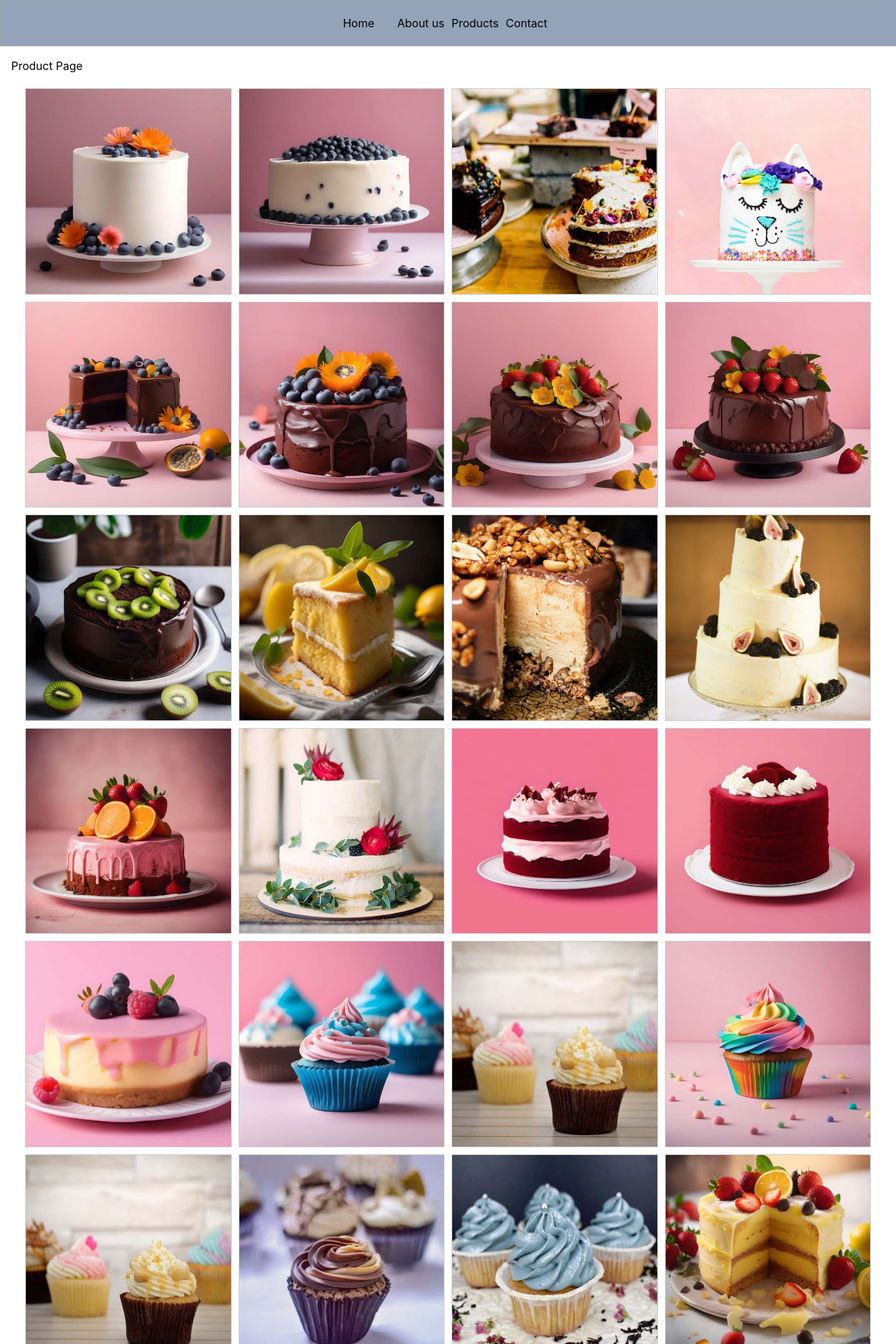
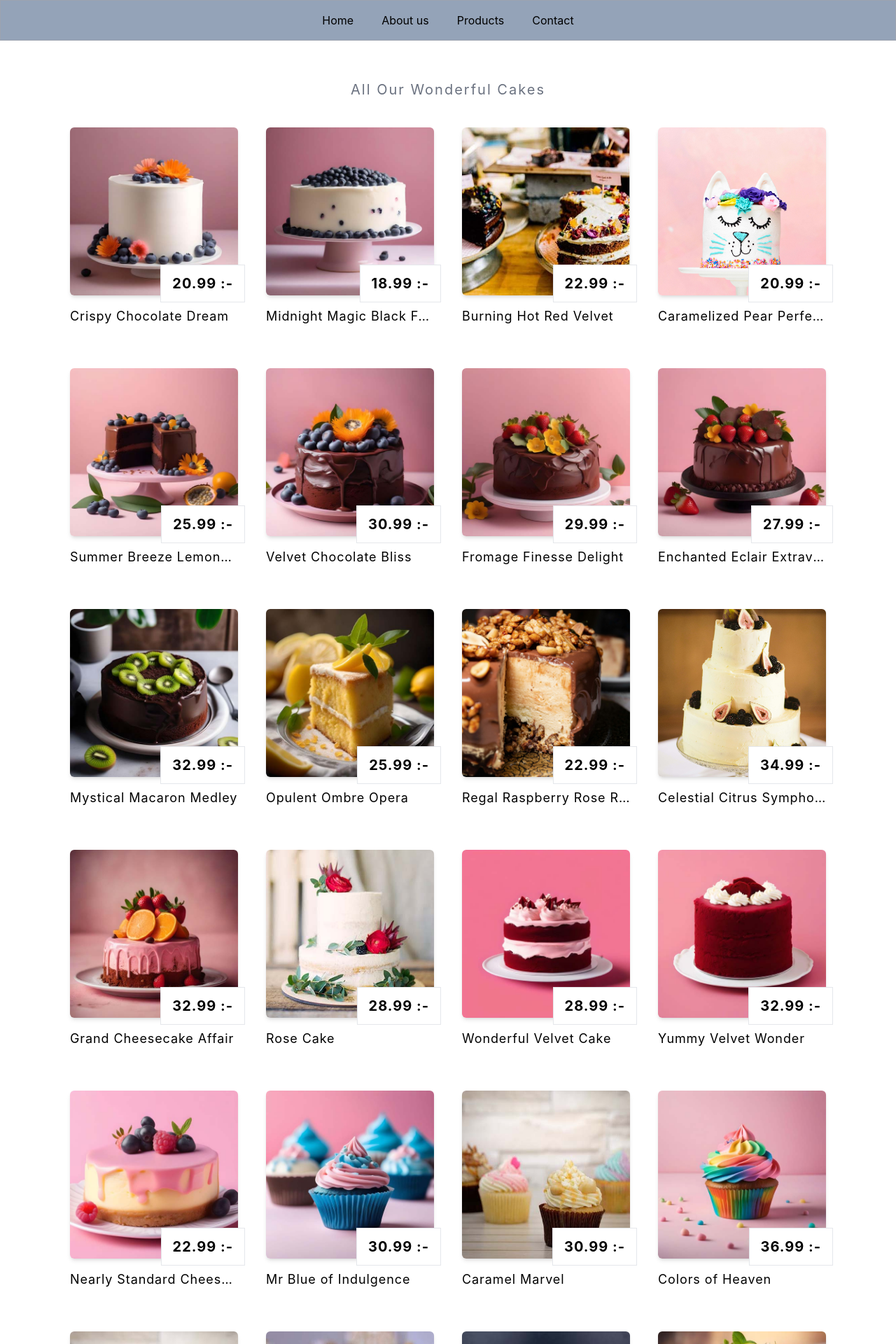
Before and after one commit to publicprofilelily/GroupBlue, a React (Create React App) app in the folder shop/: page /products in a window 1280 px wide. Shown: the top 1920 px of the page at 70% size. Built offline with nearby package versions, Linux system fonts and the light colour scheme.

Commit message:
updated product grid with design, prices and title

```diff
--- a/shop/src/components/Header.js
+++ b/shop/src/components/Header.js
@@ -1,7 +1,7 @@
 
 
 export default function Header({ children }) {
-  return <div className="flex justify-center bg-slate-400 border-[1px] border-gray-400">
+  return <div className="flex justify-center bg-slate-400 border-[1px] border-gray-400 p-4">
     {children}
   </div>
 
--- a/shop/src/components/grid/Grid.js
+++ b/shop/src/components/grid/Grid.js
@@ -1,16 +1,25 @@
 import React from 'react';
-import './Grid.css';
-import data from './../../assets/cake_description.json';
+//import './Grid.css';
+import data from './../../data/cakes.json';
 
 function Grid() {
 
-  return <div class="grid gap-4">
+  return <div class="grid grid-cols-4 gap-10">
     {data.map(cake => (
-      <div key={cake.picture} className="grid-item">
-        <img src={cake.picture} alt={`Cake ${cake.name}`} style={{ width: '100%', maxHeight: '300px', objectFit: 'cover' }} />
-      </div>
-    ))}
-  </div>
+      <div key={cake.picture} className="grid-item ">
+        <div class=" bg-white  duration-500 hover:scale-105 hover:shadow-xl relative">
+          <img src={cake.picture} alt={`Cake ${cake.name}`} class="object-cover rounded-md w-60 shadow-md rounded-md" />
+          <div class="px-4 py-3 font-bold absolute right-[-10px] bg-white p-1 border-[1px] bottom-[-10px]">
+            <p class="text-xl block tracking-wider text-shadow">{cake.price} :-</p>
+          </div>
+        </div>
+        <div class="w-60">
+          <p class="pt-4 pb-[20px] truncate text-lg tracking-wider shadow-pink-950">{cake.name}</p>
+        </div>
+      </div >
+    ))
+    }
+  </div >
 }
 
 export default Grid;
--- a/shop/src/assets/cake_description.json
+++ b/shop/src/data/cakes.json
@@ -1,156 +1,156 @@
 [
   {
-    "name": "cake_blueberry_1",
+    "name": "Crispy Chocolate Dream",
     "price": 20.99,
     "description": "Decadent chocolate cake made with premium cocoa.",
     "picture": "images/cake_blueberry_1.jpg"
   },
   {
-    "name": "cake_blueberry_2",
+    "name": "Midnight Magic Black Forest",
     "price": 18.99,
     "description": " Delve into the enchantment of the night with this rich chocolate cake, layered with dark cherry compote and whipped cream, then elegantly wrapped in dark chocolate shavings.",
     "picture": "images/cake_blueberry_2.jpg"
   },
   {
-    "name": "cake_carrot",
+    "name": "Burning Hot Red Velvet",
     "price": 22.99,
     "description": " Indulge in the opulence of this moist velvet cake, generously layered with a luxurious cream cheese frosting and adorned with edible gold leaf accents.",
     "picture": "images/cake_carrot.jpg"
   },
   {
-    "name": "cake_cat",
+    "name": "Caramelized Pear Perfection",
     "price": 20.99,
     "description": "Savor the essence of autumn with this exquisite caramelized pear cake, featuring tender pear slices caramelized to perfection atop a delicate almond sponge, drizzled with a luscious caramel sauce.",
     "picture": "images/cake_cat.jpg"
   },
   {
-    "name": "cake_chocolate_1",
+    "name": "Summer Breeze Lemonade Serenade",
     "price": 25.99,
     "description": "Refresh your palate with this delightful lemonade-inspired cake, bursting with the tangy zest of lemon sponge, layered with lemon curd, and finished with a sunny lemon glaze.",
     "picture": "images/cake_chocolate_1.jpg"
   },
   {
-    "name": "cake_chocolate_2",
+    "name": "Velvet Chocolate Bliss",
     "price": 30.99,
     "description": "Indulge in the ultimate chocolate lover's dream with our Velvet Chocolate Bliss cake. Layers of rich chocolate sponge are delicately paired with creamy chocolate ganache and finished with a velvety smooth chocolate glaze. Each bite is a decadent journey into chocolatey heaven.",
     "picture": "images/cake_chocolate_2.jpg"
   },
   {
-    "name": "cake_chocolate_3",
+    "name": "Fromage Finesse Delight",
     "price": 29.99,
     "description": "Experience a fusion of flavors with our Fromage Finesse Delight cake. Creamy cheesecake meets luscious chocolate in this tantalizing creation. A decadent chocolate crust forms the base, topped with a creamy cheesecake filling infused with hints of vanilla. Drizzled with a luxurious chocolate sauce, it's a symphony of sweet and tangy perfection.",
     "picture": "images/cake_chocolate_3.jpg"
   },
   {
-    "name": "cake_chocolate_4",
+    "name": "Enchanted Eclair Extravaganza",
     "price": 27.99,
     "description": "Embark on a journey to decadence with our Enchanted Eclair Extravaganza. Delicate choux pastry shells are filled with luscious vanilla bean cream, dipped in a glossy chocolate glaze, and adorned with edible gold leaf for a touch of luxury.",
     "picture": "images/cake_chocolate_4.jpg"
   },
   {
-    "name": "cake_kivi",
+    "name": "Mystical Macaron Medley",
     "price": 32.99,
     "description": "Experience the magic of our Mystical Macaron Medley, where each bite is a symphony of flavors and colors. Crisp and delicate French macarons, filled with a variety of luxurious fillings such as raspberry ganache, pistachio cream, and salted caramel, will transport you to a world of whimsy and delight.",
     "picture": "images/cake_kiwi.jpg"
   },
   {
-    "name": "cake_lemon",
+    "name": "Opulent Ombre Opera",
     "price": 25.99,
     "description": "Indulge in the opulence of our Opulent Ombre Opera cake, a masterpiece of culinary artistry. Layers of almond sponge cake soaked in espresso, layered with velvety chocolate ganache, and finished with a delicate ombre effect, each slice is a decadent symphony of flavors and textures.",
     "picture": "images/cake_lemon.jpg"
   },
   {
-    "name": "cake_nuts",
+    "name": "Regal Raspberry Rose Rhapsody",
     "price": 22.99,
     "description": "Elevate your taste buds with our Regal Raspberry Rose Rhapsody cake, a sensory delight fit for royalty. Moist vanilla sponge cake layers are infused with delicate rose water, filled with layers of raspberry compote and whipped cream, and adorned with fresh raspberries and edible rose petals.",
     "picture": "images/cake_nuts.jpg"
   },
   {
-    "name": "Cake_passionfruit",
+    "name": "Celestial Citrus Symphony",
     "price": 34.99,
     "description": "Savor the celestial flavors of our Citrus Symphony cake, a harmonious blend of tangy citrus and sweet indulgence. Layers of light lemon sponge cake are filled with zesty lemon curd and silky Swiss meringue buttercream, creating a heavenly dessert experience.",
     "picture": "images/cake_passionfruit.jpg"
   },
   {
-    "name": "cake_pink",
+    "name": "Grand Cheesecake Affair",
     "price": 32.99,
     "description": "Delight in the grandeur of our Grand Cheesecake Affair. A velvety smooth New York-style cheesecake rests atop a buttery graham cracker crust, crowned with a luscious layer of raspberry compote and finished with a delicate dusting of powdered sugar.",
     "picture": "images/cake_pink.jpg"
   },
   {
-    "name": "cake_roses",
+    "name": "Rose Cake",
     "price": 28.99,
     "description": "Experience ethereal elegance with our Earl Grey-infused cheesecake. A delicate blend of creamy cheesecake and fragrant Earl Grey tea, nestled on a crisp shortbread crust and garnished with candied orange peel for a touch of sophistication.",
     "picture": "images/cake_roses.jpg"
   },
   {
-    "name": "cake_valvet_1",
+    "name": "Wonderful Velvet Cake",
     "price": 28.99,
     "description": "Indulge in the lavishness of our Lemon Lavender Luxe cheesecake. A zesty lemon cheesecake meets delicate lavender-infused cream, harmonizing perfectly atop a buttery almond crust, and garnished with candied lemon slices for a touch of opulence.",
     "picture": "images/cake_velvet_1.jpg"
   },
   {
-    "name": "cake_valvet_2",
+    "name": "Yummy Velvet Wonder",
     "price": 32.99,
     "description": "Transport yourself to a realm of romance with our Regal Raspberry Rose cheesecake. Velvety raspberry cheesecake meets delicate rose-infused cream, nestled atop a golden brown buttery crust, and adorned with fresh raspberries and edible rose petals.",
     "picture": "images/cake_velvet_2.jpg"
   },
   {
-    "name": "chesecake",
+    "name": "Nearly Standard Cheese Cake",
     "price": 22.99,
     "description": "Surrender to the divine decadence of our Dark Chocolate cheesecake. Rich and creamy chocolate cheesecake rests on a chocolate cookie crust, adorned with a decadent ganache glaze and finished with a sprinkle of cocoa powder for a truly indulgent experience.",
     "picture": "images/cheesecake.jpg"
   },
   {
-    "name": "Cupcake_blue",
+    "name": "Mr Blue of Indulgence",
     "price": 30.99,
     "description": "Savor the essence of autumn with this exquisite caramelized pear cake, featuring tender pear slices caramelized to perfection atop a delicate almond sponge, drizzled with a luscious caramel sauce.",
     "picture": "images/cupcake_blue.jpg"
   },
   {
-    "name": "Cupcake_caramel",
+    "name": "Caramel Marvel",
     "price": 30.99,
     "description": "Savor the essence of autumn with this exquisite caramelized pear cake, featuring tender pear slices caramelized to perfection atop a delicate almond sponge, drizzled with a luscious caramel sauce.",
     "picture": "images/cupcake_caramel.jpg"
   },
   {
-    "name": "Cupcake_rainbow",
+    "name": "Colors of Heaven",
     "price": 36.99,
     "description": "Savor the essence of autumn with this exquisite caramelized pear cake, featuring tender pear slices caramelized to perfection atop a delicate almond sponge, drizzled with a luscious caramel sauce.",
     "picture": "images/cupcake_rainbow.jpg"
   },
   {
-    "name": "Cupcake_1",
+    "name": "Little Cupcake of Bigness",
     "price": 37.99,
     "description": "Savor the essence of autumn with this exquisite caramelized pear cake, featuring tender pear slices caramelized to perfection atop a delicate almond sponge, drizzled with a luscious caramel sauce.",
     "picture": "images/cupcake-1.jpg"
   },
   {
-    "name": "Cupcake_2",
+    "name": "Eat me now!",
     "price": 32.99,
     "description": "Savor the essence of autumn with this exquisite caramelized pear cake, featuring tender pear slices caramelized to perfection atop a delicate almond sponge, drizzled with a luscious caramel sauce.",
     "picture": "images/cupcake-2.jpg"
   },
   {
-    "name": "Cupcake_3",
+    "name": "Mr Eatme More",
     "price": 31.99,
     "description": "Savor the essence of autumn with this exquisite caramelized pear cake, featuring tender pear slices caramelized to perfection atop a delicate almond sponge, drizzled with a luscious caramel sauce.",
     "picture": "images/cupcake-3.jpg"
   },
   {
-    "name": "lemoncake_1",
+    "name": "Land of Citrus",
     "price": 31.99,
     "description": "Savor the essence of autumn with this exquisite caramelized lemon cake, featuring tender pear slices caramelized to perfection atop a delicate almond sponge, drizzled with a luscious caramel sauce.",
     "picture": "images/lemoncake_1.jpg"
   },
   {
-    "name": "lemoncake_2",
+    "name": "Mountain of Yellow",
     "price": 34.99,
     "description": "Savor the essence of autumn with this exquisite caramelized lemon cake, featuring tender pear slices caramelized to perfection atop a delicate almond sponge, drizzled with a luscious caramel sauce.",
     "picture": "images/lemoncake_2.jpg"
   },
   {
-    "name": "lemoncake_3",
+    "name": "Big Bite",
     "price": 33.99,
     "description": "Savor the essence of autumn with this exquisite caramelized lemon cake, featuring tender pear slices caramelized to perfection atop a delicate almond sponge, drizzled with a luscious caramel sauce.",
     "picture": "images/lemoncake_3.jpg"
--- a/shop/src/pages/Products.js
+++ b/shop/src/pages/Products.js
@@ -4,7 +4,7 @@ import Grid from '../components/grid/Grid';
 export default function Products() {
   return (
     <div>
-      <h1>Product Page</h1>
+      <div className="text-xl justify-center flex w-full p-10 text-gray-500 tracking-widest">All Our Wonderful Cakes</div>
       <Grid />
     </div>
   );
--- a/shop/tailwind.config.js
+++ b/shop/tailwind.config.js
@@ -1,10 +1,30 @@
 /** @type {import('tailwindcss').Config} */
+
+const plugin = require('tailwindcss/plugin')
+
 module.exports = {
   content: [
     "./src/**/*.{js,jsx,ts,tsx}",
   ],
   theme: {
-    extend: {},
+    extend: {
+      textShadow: {
+        sm: '0 1px 1px var(--tw-shadow-color)',
+        DEFAULT: '0 2px 4px var(--tw-shadow-color)',
+        lg: '0 8px 16px var(--tw-shadow-color)',
+      },
+    },
   },
-  plugins: [],
+  plugins: [
+    plugin(function ({ matchUtilities, theme }) {
+      matchUtilities(
+        {
+          'text-shadow': (value) => ({
+            textShadow: value,
+          }),
+        },
+        { values: theme('textShadow') }
+      )
+    }),
+  ],
 }
```
Also changed, not shown: shop/src/data/loadCakes.js (deleted, +0 -71 lines).
